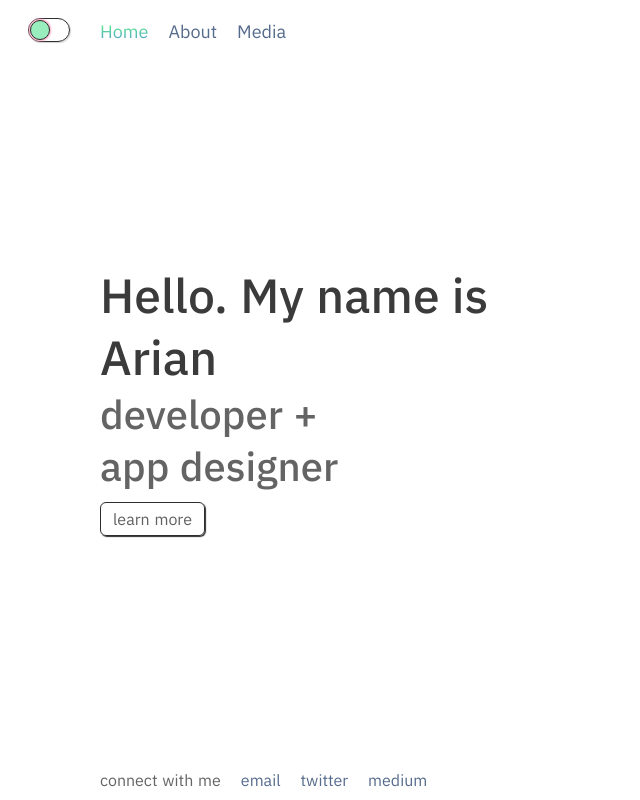
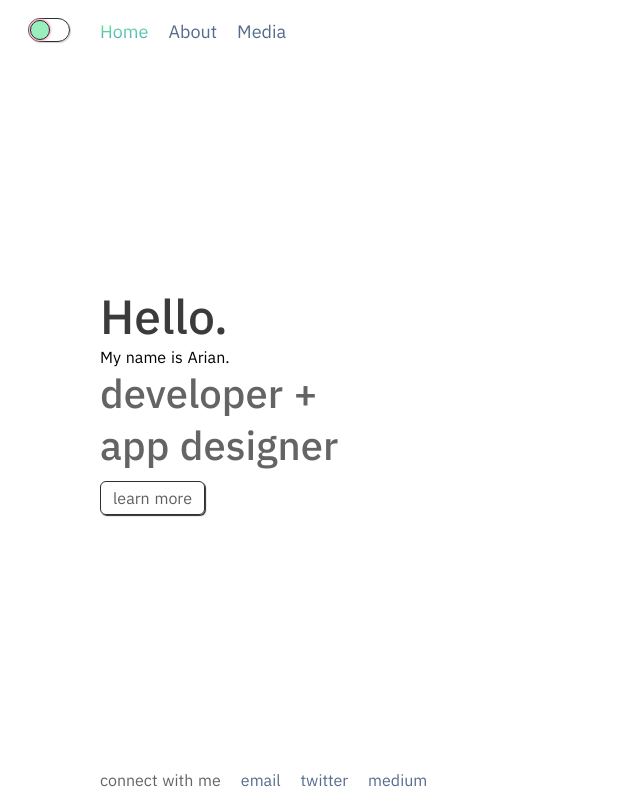
Before and after one commit to syw123456/arian2019-blog-master, a Nuxt app: page / in a window 1280 px wide. Shown: the top 800 px of the page, without its empty margins (0-640 px from the left). Built offline with nearby package versions, Linux system fonts and the light colour scheme.

Commit message:
update myself

```diff
--- a/pages/index.vue
+++ b/pages/index.vue
@@ -1,6 +1,7 @@
 <template>
     <div class="content">
-      <h1 class="name">Hello. My name is Arian</h1>
+      <h1 class="name">Hello.</h1>
+      <p> My name is Arian.</p>
       <h2 class="tagline">developer + <br/>app designer </h2>
       <nuxt-link to="/about" class="button">learn more</nuxt-link>
   </div>
```
